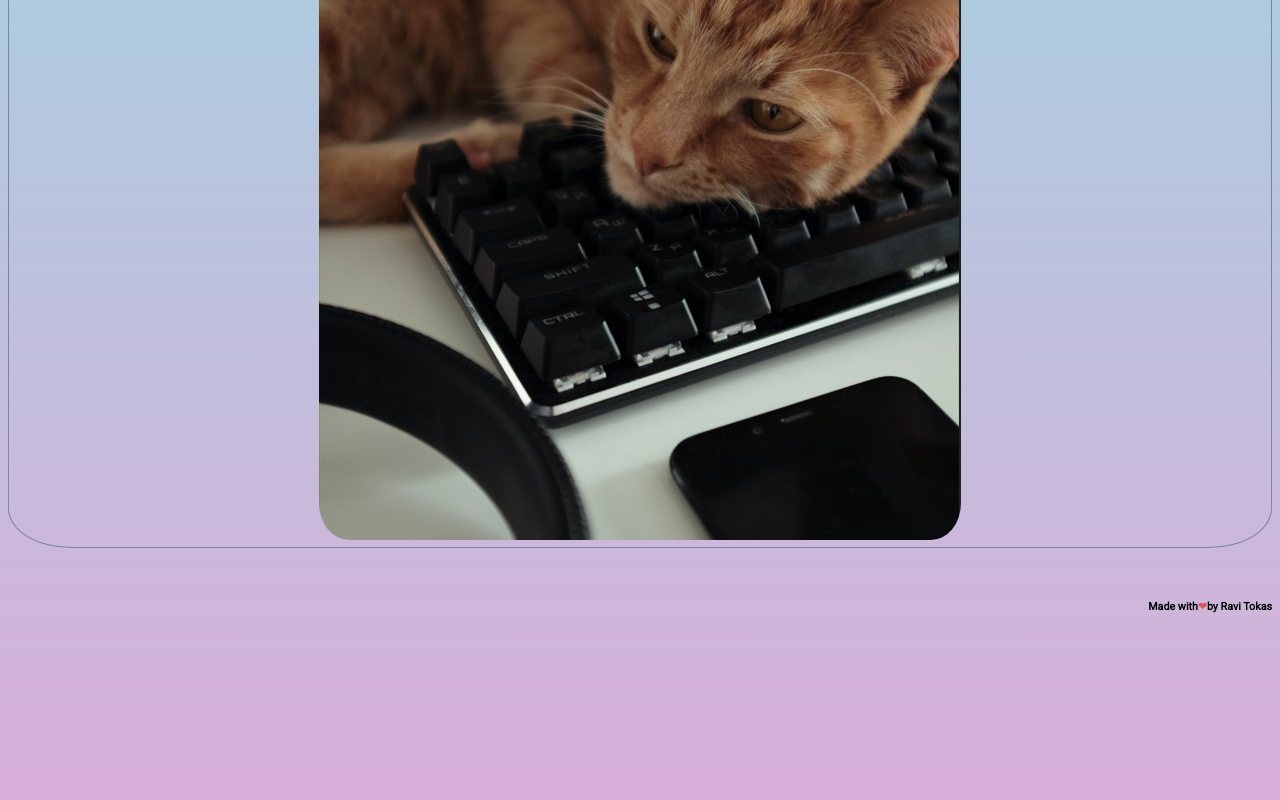
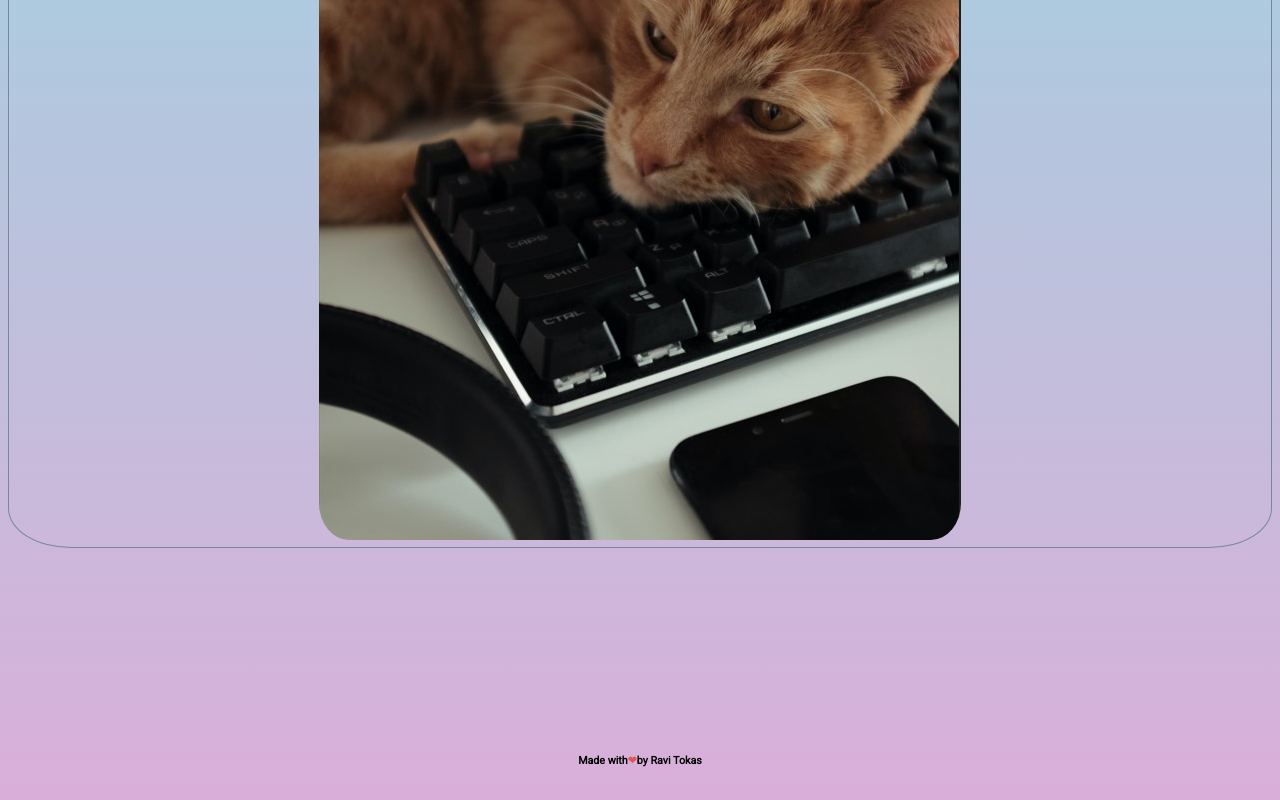
Before and after one commit to devmev10/Astronomy-project-for-clientzero, a plain HTML site: page index.html in a window 1280 px wide. Shown: the part 425-1225 px from the top of the page. Drawn offline with Linux system fonts and the light colour scheme.

Commit message:
moved creator name to footer

```diff
--- a/index.html
+++ b/index.html
@@ -25,10 +25,10 @@
         <img src="cat1.jpg" alt="">
     </div>
     <div class="desc"><h4 class="information hidden"></h4></div>
-    <div class="footer">
-        <h6>Made with <span style="color: #e25555;">❤</span> by Ravi Tokas</h6>
-    </div>
+
     <iframe src="" frameborder="0"></iframe>
+    <h6>Made with <span style="color: #e25555;">❤</span> by Ravi Tokas</h6>
+
 
     <script type="text/javascript" src="main.js"></script>
 
--- a/style.css
+++ b/style.css
@@ -24,7 +24,7 @@
     text-align: center;
     font-family: 'Roboto', sans-serif;
     display: flex;
-    justify-content: flex-end;
+    justify-content: center;
   }
 
 
```
